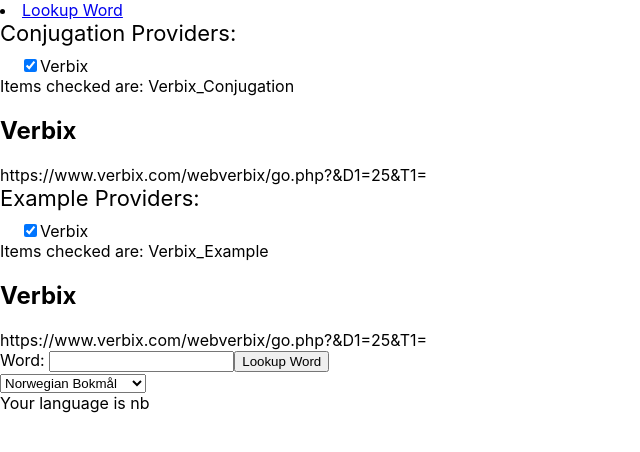
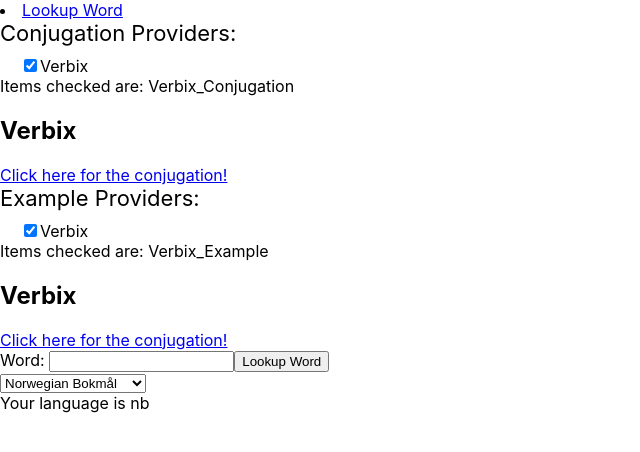
Before and after one commit to grantcurell/narjetas, a React (Create React App) app: page / in a window 1280 px wide. Both pictures are taken after a click on the button "Lookup Word". Shown: the top 452 px of the page, without its empty margins (0-640 px from the left). Built offline with nearby package versions, Linux system fonts and the light colour scheme.

Commit message:
Working with conjugation

```diff
--- a/src/components/Providers/Provider.js
+++ b/src/components/Providers/Provider.js
@@ -30,17 +30,18 @@
     }, []);
 
     // Handle the data differently based on the type of component we are rendering
+
     let handleData;
     if (props.providerType === "Conjugation") {
         // TODO - Need to finish conjugation parsing
         // See https://github.com/grantcurell/narjetas/issues/2
         handleData = (data) => {
-            return data.get('weblink');
+            return data.render();
         };
     } else if (props.providerType === "Example") {
         // TODO - Need to finish example parsing
         handleData = (data) => {
-            return data.get('weblink');
+            return data.render();
         };
     } else if (props.providerType === "Definition") {
         // TODO - Need to finish definition parsing
--- a/src/components/Providers/WordProperties/Conjugations/Conjugations.js
+++ b/src/components/Providers/WordProperties/Conjugations/Conjugations.js
@@ -1,3 +1,4 @@
+import React from 'react';
 
 export const conjugations =
 {
@@ -37,6 +38,16 @@
             return this.conjugation[key];
         }
 
-        return this.conjugation
+        return this.conjugation;
+    }
+
+    render () {
+        // TODO - this is not currently complete
+        // TODO - See https://github.com/grantcurell/narjetas/issues/4
+        return <span>{this.conjugation.weblink !== "" ? <a
+            target="_blank"
+            rel="noopener"
+            href={this.conjugation.weblink}>Click here for the conjugation!</a>
+            : null}</span>;
     }
 }
--- a/src/components/Providers/WordProperties/Examples/Examples.js
+++ b/src/components/Providers/WordProperties/Examples/Examples.js
@@ -1,3 +1,4 @@
+import React from "react";
 
 export const examples = {
     nb: {}
@@ -23,4 +24,14 @@
 
         return this.example
     }
+
+    render () {
+        // TODO - this is not currently complete
+        // TODO - See https://github.com/grantcurell/narjetas/issues/5
+        return <span>{this.example.weblink !== "" ? <a
+            target="_blank"
+            rel="noopener"
+            href={this.example.weblink}>Click here for the conjugation!</a> :
+            null}</span>;
+    }
 }
```
